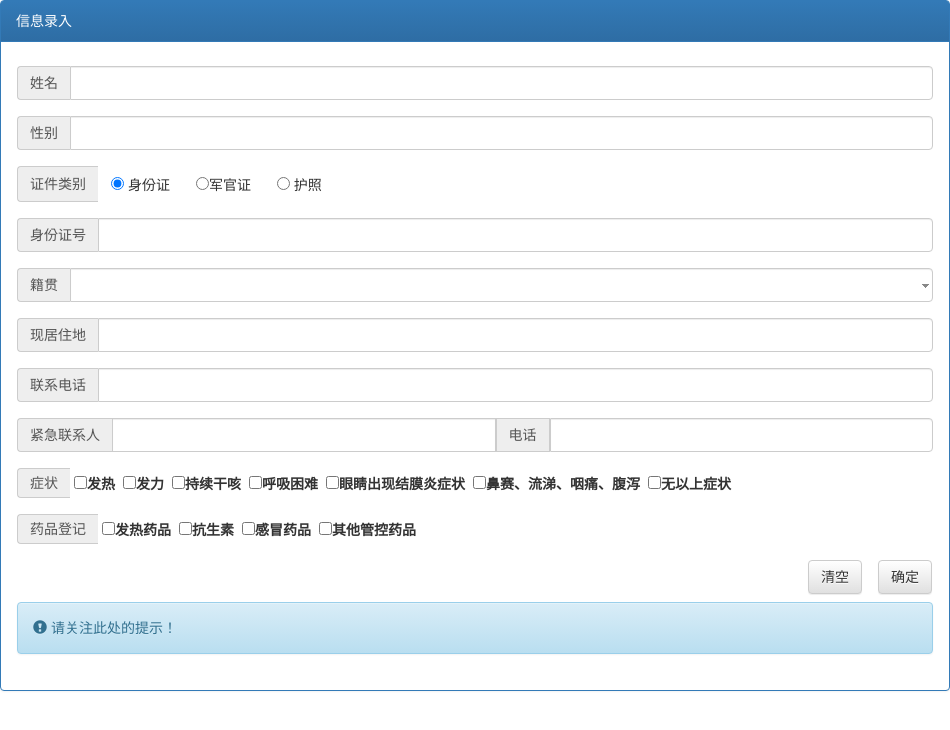
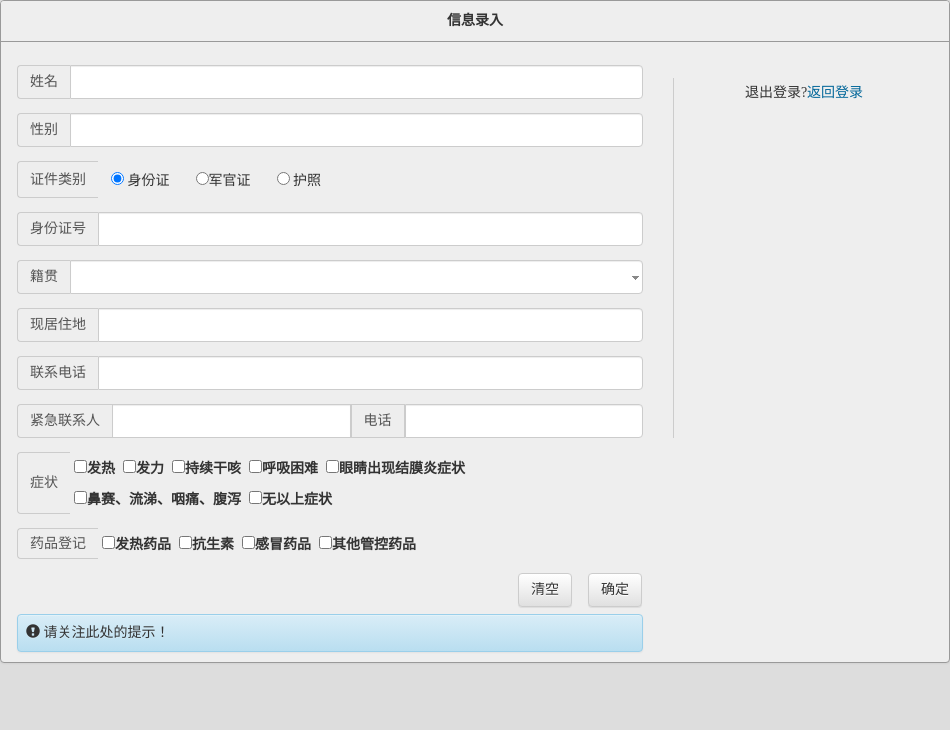
Before and after one commit to ligaopeng123/electron-safe, an Electron app: page index.html in a window 950 px wide. Drawn offline with Linux system fonts and the light colour scheme.

Commit message:
1、功能完善

```diff
--- a/css/login.css
+++ b/css/login.css
@@ -25,7 +25,7 @@ body {
 .left {
     float: left;
     width: 500px;
-    height: 600px;
+    height: 588px;
 }
 
 .line {
--- a/css/styles.css
+++ b/css/styles.css
@@ -21,10 +21,26 @@
     padding: 16px;
 }
 
+.pbc {
+    background-color: #eee !important;
+}
+
 
 .c-bottom {
     margin-left: calc(100% - 125px);
 }
 
+.pd8 {
+    padding: 8px;
+}
+
+.mgb0 {
+    margin-bottom: 0px;
+}
+
+.input-group {
+    padding: 7px 0px !important;
+}
+
 
 input.editable-select{background:#fff url(../img/arrow-down.gif) right center no-repeat;border:1px solid #ccc;padding:2px 8px 2px 4px}.editable-select-options{position:absolute;display:none;overflow:auto;margin:0;padding:0;background:#fff;border:1px solid #ccc;z-index:10}.editable-select-iframe{position:absolute;background:#fff;z-index:9;display:none}.editable-select-options ul{margin:0;padding:0;z-index:10;list-style:none;list-style-image:none}.editable-select-options li{cursor:default;padding:2px 4px}.editable-select-options li.selected{background:blue;color:#fff}
--- a/index.html
+++ b/index.html
@@ -8,6 +8,7 @@
     <!-- 可选的 Bootstrap 主题文件（一般不用引入） -->
     <link rel="stylesheet" href="css/bootstrap-theme.min.css" crossorigin="anonymous">
     <link rel="stylesheet" href="css/styles.css" crossorigin="anonymous">
+    <link rel="stylesheet" href="css/login.css" crossorigin="anonymous">
     <script>
         window.$ = window.jQuery = require('./js/jquery-3.0.0.min.js');
         jQuery.isString = function (val) {
@@ -30,9 +31,12 @@
     </style>
 </head>
 <body>
-<div class="panel panel-primary" class="w100 mw mg8">
-    <div class="panel-heading">信息录入</div>
+<div class="panel panel-primary pbc" class="w100 mw mg8" style="border-color:#999;">
+    <div class="panel-heading pbc"
+         style="background-image: none; color: rgb(51, 51, 51);text-align: center;
+         border-color:#999;font-weight: bold;font-family: 微软雅黑, 黑体, 宋体;">信息录入</div>
     <div class="panel-body" style="padding: 16px">
+        <div class="left" style="width: calc(100% - 290px);">
             <div class="input-group">
                 <span class="input-group-addon">姓名</span>
                 <input type="text" class="form-control" _name="代码路径" id="name">
@@ -142,9 +146,13 @@
                 <!--登录-->
                 <!--</button>-->
             </div>
-        <div id="info" class="alert alert-info" role="alert">
+            <div id="info" class="alert alert-info pd8 mgb0" role="alert">
                 <span class="glyphicon glyphicon-exclamation-sign" aria-hidden="true"></span>
                 <span id="info_text">请关注此处的提示！</span>
+            </div>
+        </div>
+        <div class="right">
+            <div>退出登录?<a href="./login.html">返回登录</a></div>
         </div>
     </div>
 </div>
--- a/package.json
+++ b/package.json
@@ -5,7 +5,7 @@
   "main": "main.js",
   "scripts": {
     "start": "electron .",
-    "build": "electron-packager . chubao --platform=win32 --arch=x64 --icon=icon.ico --out=./out --asar --app-version=0.0.1"
+    "build": "electron-packager . chubao --platform=win32 --arch=x64 --overwrite --icon=icon.ico --out=./out --asar --app-version=0.0.1"
   },
   "repository": "https://github.com/electron/electron-quick-start",
   "keywords": [
```
Also changed, not shown: main.js (+32 -3 lines). Lines whose indentation alone changed are shown as unchanged.
